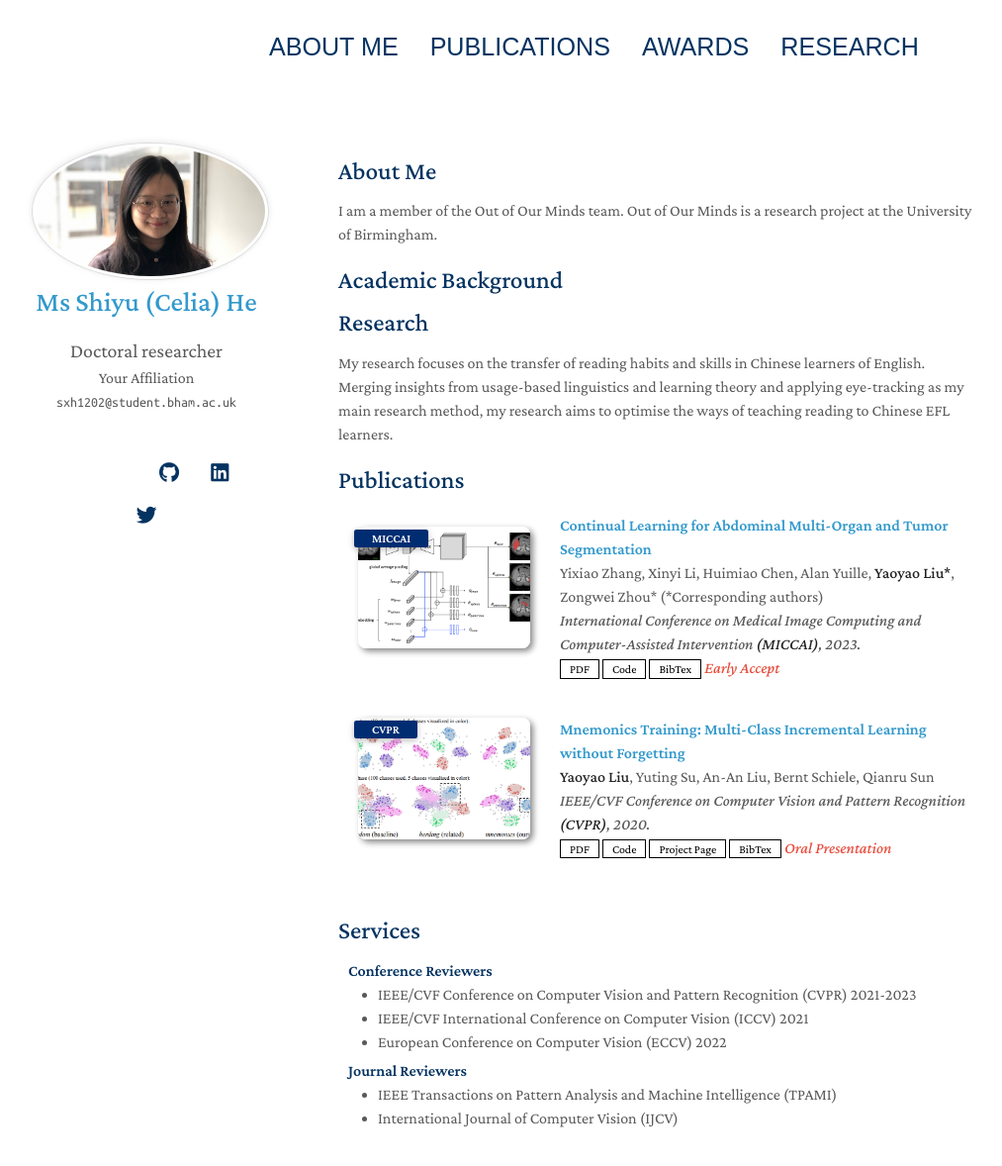
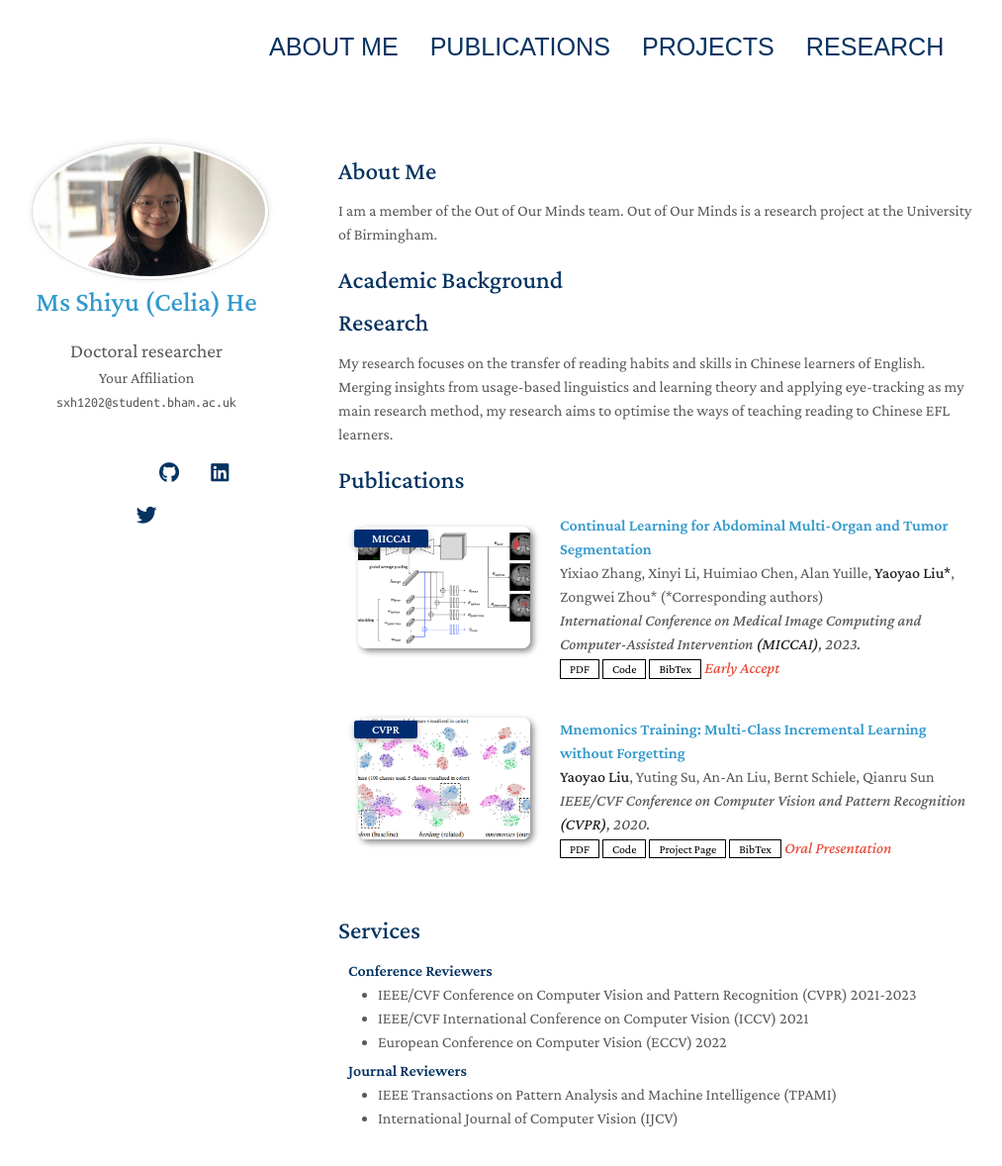
Before and after one commit to ShiyuHeCelia/ShiyuHeCelia.github.io, a Jekyll site: the page built from index.md, in a window 1280 px wide and 1236 px high. Shown: the top 1178 px of the window at 99% size, without its empty margins (128-1141 px from the left). Built offline with Jekyll 4.4.1, drawn with Linux system fonts in a browser that asks for light colours; nearby versions of some CDN libraries; comment, search, counter and statistics services are not loaded; a style sheet for code colours, icons or effects is not loaded; our own code applies the rules of GitHub Pages for plain Markdown files.

Commit message:
Update _config.yml

```diff
--- a/_config.yml
+++ b/_config.yml
@@ -46,8 +46,8 @@ links:
     url: /
   - title: Publications
     url: /publications
-  - title: Awards
-    url: /awards
+  - title: Projects
+    url: /projects
   - title: Research
     url: /research
 
```
